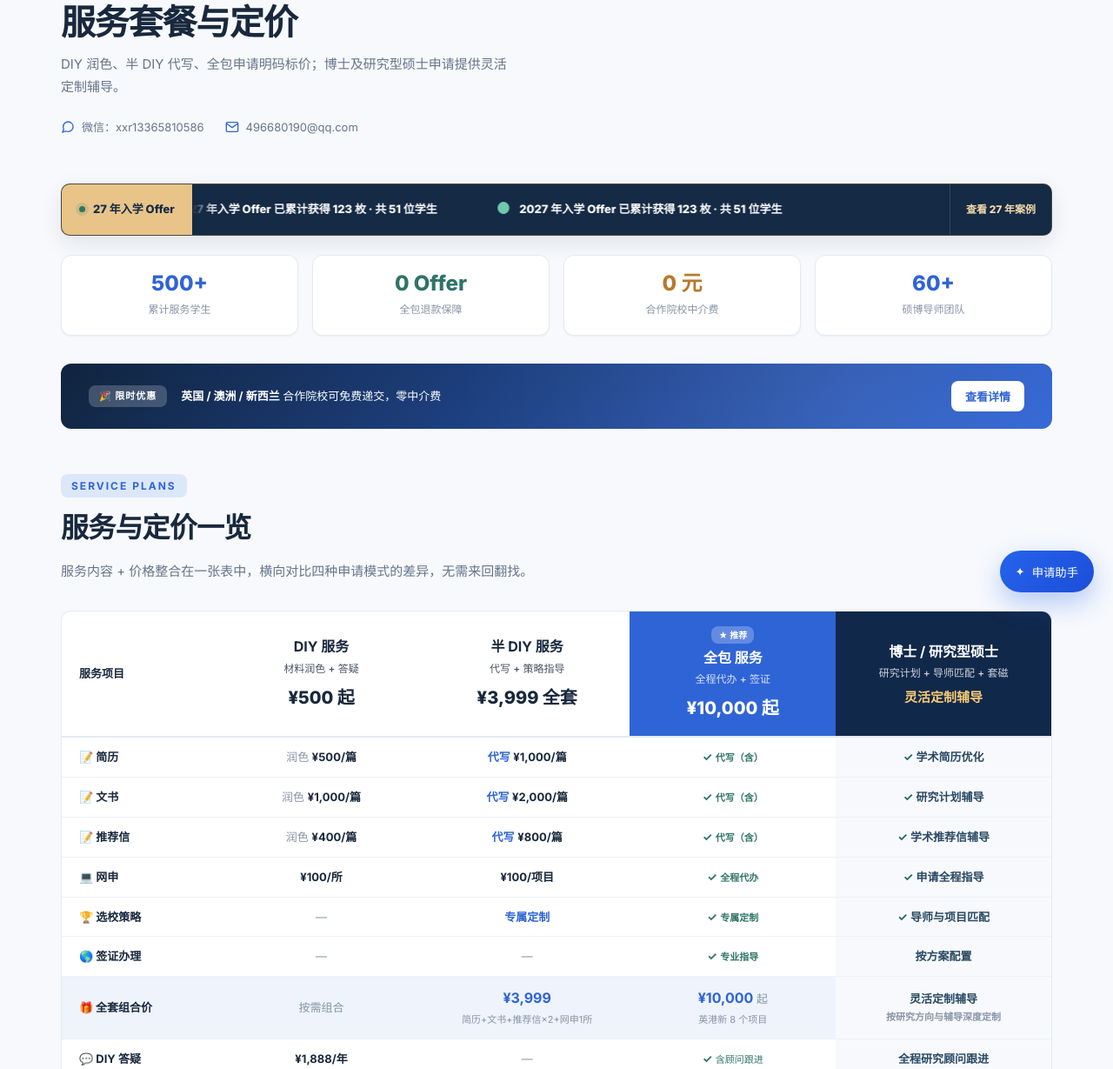
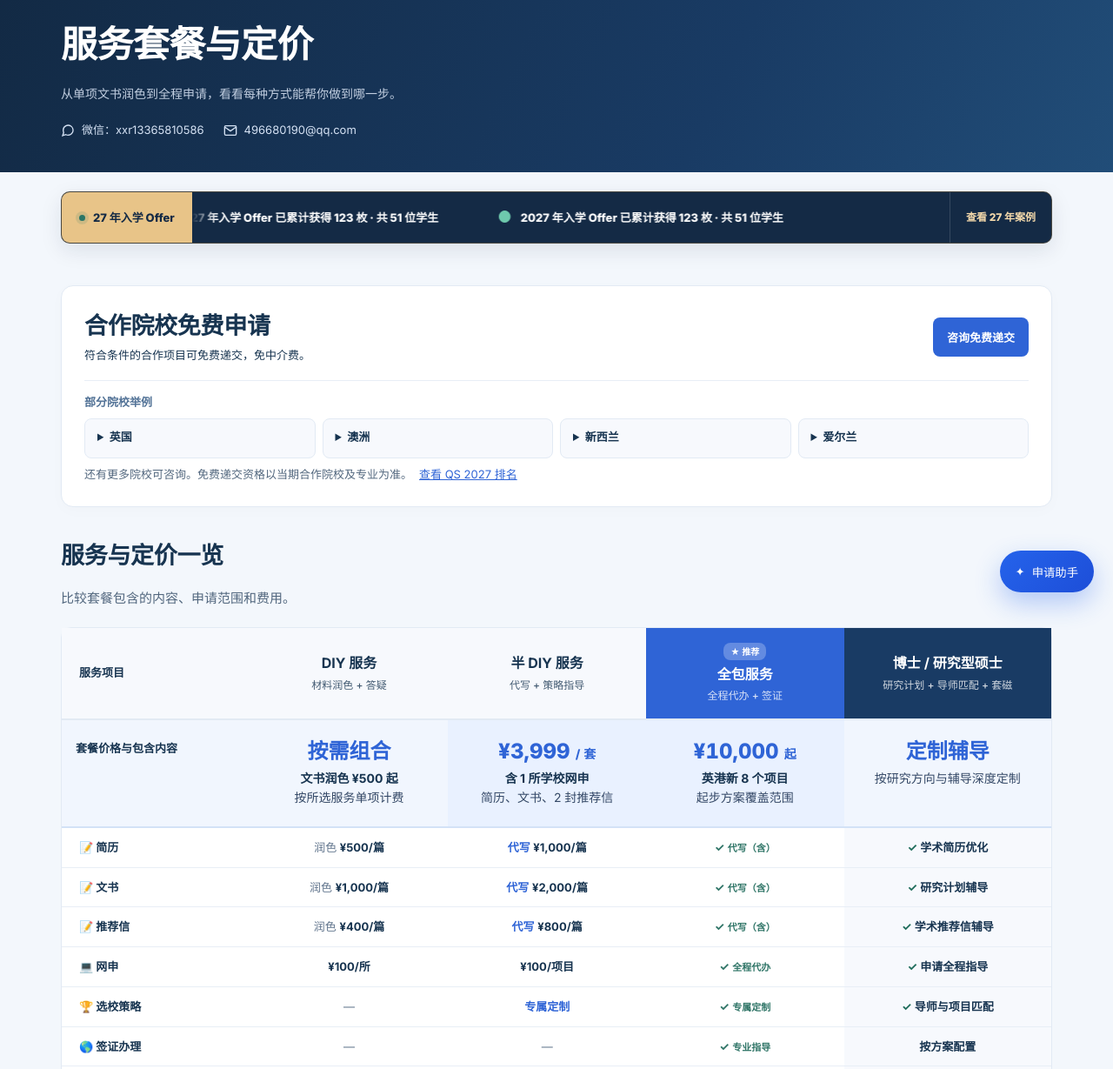
Before and after one commit to XieXinrui123/Study-Abroad-1, a plain HTML site: page package.html in a window 1280 px wide. Shown: the part 97-1326 px from the top of the page at 87% size. Drawn offline with Linux system fonts and the light colour scheme.

Commit message:
Redesign application packages in case library style

```diff
--- a/package.html
+++ b/package.html
@@ -6,6 +6,9 @@
 <meta name="description" content="DreamBridge留学与职业增值服务套餐。DIY润色500起，半DIY全套3999，全包申请10000起，博士及研究型硕士申请提供灵活定制辅导。">
 <title>留学申请服务与套餐｜DreamBridge</title>
 <style>
+
+
+
 @import url('https://fonts.googleapis.com/css2?family=Inter:wght@400;500;600;700;800&display=swap');
 
 :root {
@@ -120,7 +123,8 @@ ul { list-style: none; }
 .promo-left { display: flex; align-items: center; gap: var(--space-4); }
 .promo-tag { background: rgba(255,255,255,0.2); padding: var(--space-1) var(--space-3); border-radius: var(--radius-sm); font-size: 11px; font-weight: 700; letter-spacing: 1px; }
 .promo-text { font-size: var(--text-sm); font-weight: 500; }
-.promo-text strong { font-weight: 700; }
+#free-promo-title { color: inherit; font-size: clamp(20px, 3vw, 28px); margin: 0 0 4px; }
+#free { scroll-margin-top: 90px; }
 .promo-btn { background: #fff; color: var(--color-primary); font-size: var(--text-sm); font-weight: 700; padding: var(--space-2) var(--space-4); border-radius: var(--radius-sm); transition: all 0.2s; flex-shrink: 0; }
 .promo-btn:hover { background: var(--color-accent-light); }
 
@@ -133,7 +137,7 @@ ul { list-style: none; }
 
 /* ===== Compare Table (THE CORE) ===== */
 .compare-wrap { overflow-x: auto; margin-bottom: var(--space-8); }
-.compare-table { width: 100%; min-width: 940px; border-collapse: separate; border-spacing: 0; background: var(--color-surface); border-radius: var(--radius-lg); overflow: hidden; box-shadow: var(--shadow-md); border: 1px solid var(--color-border); }
+.compare-table { width: 100%; min-width: 940px; border-collapse: separate; border-spacing: 0; background: var(--color-surface); border-radius: var(--radius-lg); box-shadow: var(--shadow-md); border: 1px solid var(--color-border); }
 .compare-table th { padding: var(--space-4) var(--space-5); text-align: center; font-size: var(--text-sm); font-weight: 700; border-bottom: 2px solid var(--color-border); }
 .compare-table th:first-child { text-align: left; width: 200px; }
 .compare-table th.featured { background: var(--color-primary); color: #fff; position: relative; }
@@ -451,8 +455,157 @@ ul { list-style: none; }
   .package-page .ielts-section { padding: 18px 0 44px; }
   .package-page .cta { padding: 48px 0; }
 }
+
+.compare-table .package-summary > * { padding: 22px 16px; background: #edf4ff; border-bottom: 2px solid #b8cdef; vertical-align: top; }
+.compare-table .package-summary td { color: #344866; font-size: 14px; line-height: 1.55; }
+.package-summary span, .summary-price { display: block; }
+.summary-price { margin-bottom: 6px; color: #173e80; font-size: 24px; line-height: 1.2; }
+.summary-price small { font-size: 14px; }
+.summary-scope { color: #182e52; font-weight: 700; }
+@media (max-width: 760px) {
+  .compare-table tr > :first-child:not([colspan]) { position: sticky; left: 0; z-index: 1; background: var(--color-surface, #fff); box-shadow: 1px 0 0 var(--color-border); }
+  .compare-table .package-summary > th:first-child { background: #eef4fc; }
+}
+
+
+
+#free .promo { padding: clamp(18px, 3vw, 30px); background: #eff5fb; border: 1px solid #d7e4f1; color: #193754; }
+#free .promo::before { display: none; }
+#free .promo-inner { padding: 0; gap: 14px; }
+#free .promo-btn { background: #173e70; color: #fff; }
+#free .promo-btn:hover { background: #245184; }
+.free-directory { position: relative; display: grid; grid-template-columns: repeat(4, minmax(0, 1fr)); align-items: start; gap: 8px; margin-top: 18px; }
+.free-directory h3, .free-directory p { grid-column: 1 / -1; margin: 0; font-size: 13px; color: #405975; }
+.free-directory details { background: #fff; border: 1px solid #d7e4f1; border-radius: 9px; }
+.free-directory details[open] { grid-column: 1 / -1; }
+.free-directory summary { padding: 10px 14px; cursor: pointer; font-weight: 700; }
+.free-directory ul { display: grid; grid-template-columns: repeat(auto-fit, minmax(min(100%, 185px), 1fr)); gap: 6px 16px; padding: 0 18px 14px 34px; margin: 0; font-size: 14px; }
+.free-directory a { margin-inline-start: 8px; color: #234e86; text-decoration: underline; }
+@media (max-width: 600px) {
+  .free-directory { grid-template-columns: repeat(2, minmax(0, 1fr)); }
+}
+
+.table-swipe-note { display: none; }
+@media (max-width: 960px) {
+  .table-swipe-note { display: block; margin: 0 0 8px; color: #49617c; font-size: 13px; }
+}
+@media (max-width: 760px) {
+  #plans .compare-wrap { margin-inline: 0; padding-inline: 0; }
+  #plans .compare-table tr > :first-child:not([colspan]) { width: 108px !important; max-width: 108px; padding-inline: 10px; }
+}
 </style>
 <link rel="stylesheet" href="site-shell.css?v=20260915-1">
+<style>
+/* Match the blue-and-white theme loaded by cases.html in cases-ui.css. */
+.package-page {
+  --font-sans: Inter, system-ui, -apple-system, 'Segoe UI', sans-serif;
+  --color-bg: #f3f7fc;
+  --color-surface: #fff;
+  --color-surface-elevated: #fff;
+  --color-text: #173450;
+  --color-text-secondary: #52677e;
+  --color-text-tertiary: #61758d;
+  --color-primary: #2f64d6;
+  --color-primary-dark: #2454bb;
+  --color-primary-light: #f1f6fe;
+  --color-accent: #2f64d6;
+  --color-accent-dark: #2454bb;
+  --color-border: #e2eaf4;
+  --color-border-light: #e8eef6;
+  --package-hero: linear-gradient(115deg, #122943 0%, #193b64 65%, #214d78 100%);
+  --package-card-shadow: 0 4px 18px #142a4505;
+  font-family: var(--font-sans);
+  color: var(--color-text);
+  background: var(--color-bg);
+}
+.package-page .page-title {
+  padding: 120px 0 38px;
+  background: var(--package-hero);
+  color: #fff;
+}
+.package-page .page-title h1 {
+  color: inherit;
+  font-family: var(--font-sans);
+  font-size: clamp(30px, 3.3vw, 42px);
+  font-weight: 750;
+  line-height: 1.35;
+  letter-spacing: -.6px;
+  margin-bottom: 15px;
+}
+.package-page .page-title p { color: #c1cee0; font-size: 14px; line-height: 1.9; }
+.package-page .page-title .meta { gap: 10px 22px; margin-top: 18px; }
+.package-page .page-title .meta-item,
+.package-page .page-title .meta-item svg { color: #d5e2f4; }
+.package-page :is(.section-title, .cta h2, #free-promo-title) {
+  font-family: var(--font-sans);
+  font-size: clamp(21px, 2.4vw, 27px);
+  font-weight: 750;
+  line-height: 1.45;
+  letter-spacing: -.3px;
+}
+.package-page #free { margin-top: 26px; }
+#free .promo {
+  padding: 26px;
+  background: var(--color-surface);
+  border-color: var(--color-border);
+  color: var(--color-text);
+  border-radius: 14px;
+  box-shadow: var(--package-card-shadow);
+}
+#free .promo-btn {
+  background: var(--color-primary);
+  border-radius: 8px;
+  min-height: 45px;
+  font-size: 13px;
+  font-weight: 650;
+}
+.package-page #free .promo-btn:hover { background: var(--color-primary-dark); }
+.free-directory { padding-top: 14px; border-top: 1px solid var(--color-border-light); }
+.free-directory h3 { font-weight: 650; color: #537397; }
+.free-directory details { background: #f7f9fd; border-color: var(--color-border); border-radius: 8px; }
+.free-directory summary { min-height: 44px; font-size: 13px; }
+.free-directory details:hover, .free-directory details[open] { border-color: #b1c9ee; }
+.free-directory :is(ul, p) { color: var(--color-text-secondary); }
+.free-directory a,
+.package-page .free-directory details[open] summary,
+.package-page .table-swipe-note { color: var(--color-primary); }
+.package-page #plans { padding: 36px 0 28px; }
+#plans .section-header { margin-bottom: 20px; }
+#plans .compare-table { border-radius: 12px; box-shadow: var(--package-card-shadow); }
+#plans .compare-table thead th:not(.featured):not(.research) { background: #f7f9fd; }
+#plans .compare-table thead .research { background: #193b64; }
+#plans .package-summary > * { background: #f1f6fe; border-bottom-color: #d3e2f7; }
+#plans .package-summary td:nth-child(3), #plans .package-summary td:nth-child(4) { background: #e9f1ff; }
+#plans .summary-price {
+  color: var(--color-primary);
+  font-family: var(--font-sans);
+  font-weight: 750;
+  font-variant-numeric: tabular-nums;
+}
+#plans .summary-scope { color: var(--color-text); }
+.package-page .compare-table .research-cell { color: var(--color-text); background: #f7f9fd; }
+.package-page .compare-table .gift-heading td,
+.package-page .compare-table .gift-row .gift-cell { background: #e9f1ff; color: var(--color-text); border-color: var(--color-border); }
+.package-page .compare-table .gift-row td { background: #f7f9fd; }
+.package-page .compare-table .gift-row:hover td { background: var(--color-primary-light); }
+.package-page :is(.stat-card, .credential-card, .ielts-card, .ielts-trial, .faq-item) {
+  background: var(--color-surface);
+  border-color: var(--color-border);
+  border-radius: 12px;
+  box-shadow: var(--package-card-shadow);
+}
+.package-page .stat-value { color: var(--color-primary); font-weight: 750; }
+.package-page :is(.credential-section, .ielts-section) { background: var(--color-bg); }
+.package-page :is(.ielts-hero, .cta) { background: var(--package-hero); }
+.package-page .ielts-card { --ielts-tone: var(--color-primary); --ielts-soft: var(--color-primary-light); }
+.package-page :is(a, button, summary, .compare-wrap):focus-visible { outline: 2px solid #6399fb; outline-offset: 3px; }
+@media (max-width: 768px) {
+  .package-page .page-title { padding: 96px 0 26px; }
+  .package-page .page-title h1 { font-size: 31px; }
+  #free .promo { padding: 18px; }
+  .package-page #plans { padding-top: 26px; }
+}
+</style>
 </head>
 <body class="package-page">
 
@@ -476,7 +629,7 @@ ul { list-style: none; }
 <section class="page-title">
   <div class="container">
     <h1>服务套餐与定价</h1>
-    <p>DIY 润色、半 DIY 代写、全包申请明码标价；博士及研究型硕士申请提供灵活定制辅导。</p>
+    <p>从单项文书润色到全程申请，看看每种方式能帮你做到哪一步。</p>
     <div class="meta">
       <div class="meta-item"><svg viewBox="0 0 24 24" fill="none" stroke="currentColor" stroke-width="2"><path d="M21 11.5a8.38 8.38 0 0 1-.9 3.8 8.5 8.5 0 0 1-7.6 4.7 8.38 8.38 0 0 1-3.8-.9L3 21l1.9-5.7a8.38 8.38 0 0 1-.9-3.8 8.5 8.5 0 0 1 4.7-7.6 8.38 8.38 0 0 1 3.8-.9h.5a8.48 8.48 0 0 1 8 8v.5z"/></svg>微信：xxr13365810586</div>
       <div class="meta-item"><svg viewBox="0 0 24 24" fill="none" stroke="currentColor" stroke-width="2"><path d="M4 4h16c1.1 0 2 .9 2 2v12c0 1.1-.9 2-2 2H4c-1.1 0-2-.9-2-2V6c0-1.1.9-2 2-2z"/><polyline points="22,6 12,13 2,6"/></svg>496680190@qq.com</div>
@@ -484,39 +637,37 @@ ul { list-style: none; }
   </div>
 </section>
 
-<!-- 2. Key Stats -->
-<div class="container">
-  <div class="stats-bar fade-in">
-    <div class="stat-card"><div class="stat-value">500+</div><div class="stat-label">累计服务学生</div></div>
-    <div class="stat-card"><div class="stat-value green">0 Offer</div><div class="stat-label">全包退款保障</div></div>
-    <div class="stat-card"><div class="stat-value accent">0 元</div><div class="stat-label">合作院校中介费</div></div>
-    <div class="stat-card"><div class="stat-value">60+</div><div class="stat-label">硕博导师团队</div></div>
-  </div>
-</div>
 
-<!-- 3. Free Application Promo -->
-<div class="container">
-  <div class="promo fade-in">
+<section class="container" id="free" aria-labelledby="free-promo-title">
+  <div class="promo">
     <div class="promo-inner">
-      <div class="promo-left">
-        <span class="promo-tag">&#127881; 限时优惠</span>
-        <p class="promo-text"><strong>英国 / 澳洲 / 新西兰</strong> 合作院校可免费递交，零中介费</p>
+      <div>
+        <h2 id="free-promo-title">合作院校免费申请</h2>
+        <p class="promo-text">符合条件的合作项目可免费递交，免中介费。</p>
       </div>
-      <button class="promo-btn" onclick="document.getElementById('free').scrollIntoView({behavior:'smooth'})">查看详情</button>
+      <button type="button" class="promo-btn" onclick="openQr()">咨询免费递交</button>
+    </div>
+    <div class="free-directory">
+      <h3>部分院校举例</h3>
+      <details name="free-country"><summary>英国</summary><ul><li>爱丁堡大学</li><li>伦敦国王学院</li><li>曼彻斯特大学</li><li>布里斯托大学</li><li>华威大学</li><li>伯明翰大学</li><li>利兹大学</li><li>格拉斯哥大学</li><li>谢菲尔德大学</li><li>杜伦大学</li><li>诺丁汉大学</li><li>伦敦玛丽女王大学</li><li>南安普顿大学</li><li>圣安德鲁斯大学</li><li>巴斯大学</li><li>埃克塞特大学</li><li>利物浦大学</li><li>纽卡斯尔大学</li><li>约克大学</li><li>兰卡斯特大学</li><li>贝尔法斯特女王大学</li><li>卡迪夫大学</li><li>雷丁大学</li></ul></details>
+      <details name="free-country"><summary>澳洲</summary><ul><li>墨尔本大学</li><li>新南威尔士大学</li><li>悉尼大学</li><li>澳大利亚国立大学</li><li>莫纳什大学</li><li>昆士兰大学</li><li>西澳大学</li><li>阿德莱德大学（Adelaide University）</li><li>悉尼科技大学（UTS）</li></ul></details>
+      <details name="free-country"><summary>新西兰</summary><ul><li>奥克兰大学</li><li>奥塔哥大学</li><li>惠灵顿维多利亚大学</li><li>坎特伯雷大学</li><li>怀卡托大学</li><li>梅西大学</li><li>林肯大学</li><li>奥克兰理工大学</li></ul></details>
+      <details name="free-country"><summary>爱尔兰</summary><ul><li>都柏林圣三一学院</li><li>都柏林大学（UCD）</li><li>科克大学</li><li>戈尔韦大学</li><li>都柏林城市大学</li><li>利默里克大学</li><li>梅努斯大学</li></ul></details>
+      <p>还有更多院校可咨询。免费递交资格以当期合作院校及专业为准。<a href="https://www.topuniversities.com/world-university-rankings">查看 QS 2027 排名</a></p>
     </div>
   </div>
-</div>
+</section>
 
 <!-- 4. Unified Service & Pricing Table -->
 <section class="section" id="plans">
   <div class="container">
     <div class="section-header fade-in">
-      <div class="section-kicker">Service Plans</div>
       <h2 class="section-title">服务与定价一览</h2>
-      <p class="section-desc">服务内容 + 价格整合在一张表中，横向对比四种申请模式的差异，无需来回翻找。</p>
+      <p class="section-desc">比较套餐包含的内容、申请范围和费用。</p>
     </div>
 
-    <div class="compare-wrap fade-in">
+    <p class="table-swipe-note">左右滑动查看全部方案</p>
+    <div class="compare-wrap fade-in" tabindex="0" role="region" aria-label="申请套餐对比">
       <table class="compare-table">
         <thead>
           <tr>
@@ -524,27 +675,30 @@ ul { list-style: none; }
             <th style="width:210px;">
               <div class="plan-title">DIY 服务</div>
               <div class="plan-sub">材料润色 + 答疑</div>
-              <div class="plan-price">&yen;500 起</div>
             </th>
             <th style="width:210px;">
               <div class="plan-title">半 DIY 服务</div>
               <div class="plan-sub">代写 + 策略指导</div>
-              <div class="plan-price">&yen;3,999 全套</div>
             </th>
             <th class="featured" style="width:210px;">
               <div class="badge">&#9733; 推荐</div>
-              <div class="plan-title">全包 服务</div>
+              <div class="plan-title">全包服务</div>
               <div class="plan-sub">全程代办 + 签证</div>
-              <div class="plan-price">&yen;10,000 起</div>
             </th>
-            <th class="research" style="width:220px;">
+            <th id="research-plan" class="research" style="width:220px;">
               <div class="plan-title">博士 / 研究型硕士</div>
               <div class="plan-sub">研究计划 + 导师匹配 + 套磁</div>
-              <div class="plan-price">灵活定制辅导</div>
             </th>
           </tr>
         </thead>
         <tbody>
+          <tr class="package-summary">
+            <th scope="row">套餐价格与包含内容</th>
+            <td><strong class="summary-price">按需组合</strong><span class="summary-scope">文书润色 ¥500 起</span><span>按所选服务单项计费</span></td>
+            <td><strong class="summary-price">¥3,999 <small>/ 套</small></strong><span class="summary-scope">含 1 所学校网申</span><span>简历、文书、2 封推荐信</span></td>
+            <td><strong class="summary-price">¥10,000 <small>起</small></strong><span class="summary-scope">英港新 8 个项目</span><span>起步方案覆盖范围</span></td>
+            <td><strong class="summary-price">定制辅导</strong><span>按研究方向与辅导深度定制</span></td>
+          </tr>
           <!-- 材料撰写 -->
           <tr><td style="font-weight:700;color:var(--color-text);">&#128221; 简历</td><td><span style="color:var(--color-text-tertiary);">润色</span> <span class="price-cell">&yen;500/篇</span></td><td><span style="color:var(--color-primary);font-weight:600;">代写</span> <span class="price-cell">&yen;1,000/篇</span></td><td><span class="check">&#10003;</span> <span style="font-size:11px;color:var(--color-success);font-weight:600;">代写（含）</span></td><td class="research-cell"><span class="research-check">&#10003;</span> 学术简历优化</td></tr>
           <tr><td style="font-weight:700;color:var(--color-text);">&#128221; 文书</td><td><span style="color:var(--color-text-tertiary);">润色</span> <span class="price-cell">&yen;1,000/篇</span></td><td><span style="color:var(--color-primary);font-weight:600;">代写</span> <span class="price-cell">&yen;2,000/篇</span></td><td><span class="check">&#10003;</span> <span style="font-size:11px;color:var(--color-success);font-weight:600;">代写（含）</span></td><td class="research-cell"><span class="research-check">&#10003;</span> 研究计划辅导</td></tr>
@@ -554,15 +708,6 @@ ul { list-style: none; }
           <tr><td style="font-weight:700;color:var(--color-text);">&#128187; 网申</td><td class="price-cell">&yen;100/所</td><td class="price-cell">&yen;100/项目</td><td><span class="check">&#10003;</span> <span style="font-size:11px;color:var(--color-success);font-weight:600;">全程代办</span></td><td class="research-cell"><span class="research-check">&#10003;</span> 申请全程指导</td></tr>
           <tr><td style="font-weight:700;color:var(--color-text);">&#127942; 选校策略</td><td class="cross">&mdash;</td><td class="half">专属定制</td><td><span class="check">&#10003;</span> <span style="font-size:11px;color:var(--color-success);font-weight:600;">专属定制</span></td><td class="research-cell"><span class="research-check">&#10003;</span> 导师与项目匹配</td></tr>
           <tr><td style="font-weight:700;color:var(--color-text);">&#127758; 签证办理</td><td class="cross">&mdash;</td><td class="cross">&mdash;</td><td><span class="check">&#10003;</span> <span style="font-size:11px;color:var(--color-success);font-weight:600;">专业指导</span></td><td class="research-cell">按方案配置</td></tr>
-
-          <!-- 套餐组合价 -->
-          <tr style="background:var(--color-primary-light);">
-            <td style="font-weight:800;">&#127873; 全套组合价</td>
-            <td class="cross" style="font-size:13px;">按需组合</td>
-            <td><span style="font-weight:700;color:var(--color-primary);font-size:var(--text-lg);">&yen;3,999</span><br><span style="font-size:11px;color:var(--color-text-tertiary);">简历+文书+推荐信&times;2+网申1所</span></td>
-            <td><span style="font-weight:700;color:var(--color-primary);font-size:var(--text-lg);">&yen;10,000</span> <span style="font-size:var(--text-sm);color:var(--color-text-tertiary);">起</span><br><span style="font-size:11px;color:var(--color-text-tertiary);">英港新 8 个项目</span></td>
-            <td class="research-cell"><strong>灵活定制辅导</strong><br><span style="font-size:11px;color:var(--color-text-tertiary);">按研究方向与辅导深度定制</span></td>
-          </tr>
 
           <!-- 增值服务 -->
           <tr><td style="font-weight:700;color:var(--color-text);">&#128172; DIY 答疑</td><td class="price-cell">&yen;1,888/年</td><td class="cross">&mdash;</td><td><span class="check">&#10003;</span> <span style="font-size:11px;color:var(--color-success);">含顾问跟进</span></td><td class="research-cell">全程研究顾问跟进</td></tr>
@@ -609,9 +754,20 @@ ul { list-style: none; }
         </tbody>
       </table>
     </div>
-
   </div>
 </section>
+
+<!-- 2. Key Stats -->
+<div class="container">
+  <div class="stats-bar fade-in">
+    <div class="stat-card"><div class="stat-value">500+</div><div class="stat-label">累计服务学生</div></div>
+    <div class="stat-card"><div class="stat-value green">全包</div><div class="stat-label">无录取退款保障</div></div>
+    <div class="stat-card"><div class="stat-value accent">0 元</div><div class="stat-label">合作院校中介费</div></div>
+    <div class="stat-card"><div class="stat-value">60+</div><div class="stat-label">硕博导师团队</div></div>
+  </div>
+</div>
+
+
 
 <!-- 5. Credential Review -->
 <section class="credential-section" id="credential-review">
@@ -748,51 +904,6 @@ ul { list-style: none; }
   </div>
 </section>
 
-
-<!-- 6. Free Application Detail -->
-<section class="section" id="free">
-  <div class="container">
-    <div class="free-section fade-in">
-      <div class="free-grid">
-        <div class="free-content">
-          <div class="section-kicker">Free Application</div>
-          <h2>合作院校免费递交</h2>
-          <p>与英国、澳洲、新西兰多所院校建立官方合作。通过我们递交申请，零中介费，专业顾问全程跟进。</p>
-          <div class="free-flags">
-            <div class="free-flag"><span>&#127468;&#127463;</span> 英国</div>
-            <div class="free-flag"><span>&#127462;&#127482;</span> 澳洲</div>
-            <div class="free-flag"><span>&#127475;&#127487;</span> 新西兰</div>
-          </div>
-          <div class="free-list">
-            <div class="free-item"><svg viewBox="0 0 24 24" fill="none" stroke="currentColor" stroke-width="2.5"><polyline points="20 6 9 17 4 12"/></svg>零申请费用，无任何隐藏收费</div>
-            <div class="free-item"><svg viewBox="0 0 24 24" fill="none" stroke="currentColor" stroke-width="2.5"><polyline points="20 6 9 17 4 12"/></svg>覆盖 QS 前 200 合作院校</div>
-            <div class="free-item"><svg viewBox="0 0 24 24" fill="none" stroke="currentColor" stroke-width="2.5"><polyline points="20 6 9 17 4 12"/></svg>DIY / 半 DIY / 全包客户均享受</div>
-          </div>
-        </div>
-        <div class="free-visual">
-          <div class="free-card">
-            <div class="flag">&#127468;&#127463;</div>
-            <h4>英国</h4>
-            <p>曼大、利兹、格拉斯哥、南安普顿等 30+ 院校</p>
-            <span class="free-badge">FREE</span>
-          </div>
-          <div class="free-card">
-            <div class="flag">&#127462;&#127482;</div>
-            <h4>澳洲</h4>
-            <p>悉尼、新南威尔士、莫纳什、昆士兰等八大</p>
-            <span class="free-badge">FREE</span>
-          </div>
-          <div class="free-card">
-            <div class="flag">&#127475;&#127487;</div>
-            <h4>新西兰</h4>
-            <p>奥克兰、坎特伯雷、梅西等全部公立大学</p>
-            <span class="free-badge">FREE</span>
-          </div>
-        </div>
-      </div>
-    </div>
-  </div>
-</section>
 
 <!-- 7. Process Timeline -->
 <section class="section" style="background:var(--color-primary-light);">
@@ -951,8 +1062,8 @@ ul { list-style: none; }
 
 <script>
 const faqData = [
-  ["免费递交的合作院校有哪些？", "英国包括曼大、利兹、格拉斯哥、南安普顿等30余所；澳洲包括悉尼、新南威尔士、莫纳什、昆士兰等八大名校；新西兰包括奥克兰、坎特伯雷、梅西等全部公立大学。具体名单请咨询微信获取。"],
-  ["免费递交有什么限制吗？", "没有任何限制。无论你是 DIY、半 DIY 还是全包客户，通过 DreamBridge 递交合作院校申请均完全免费。无需任何中介费。"],
+  ["免费递交的合作院校有哪些？", "页面顶部可按国家展开查看选校清单。请联系顾问确认目标院校及专业是否在当期免费递交范围内。"],
+  ["免费递交有什么限制吗？", "DIY、半 DIY 和全包客户均可咨询免费递交服务。适用范围以当期合作院校及专业为准。"],
   ["如何选择服务模式？", "时间充足、英语能力强、有自主申请经验选 DIY；希望节省材料准备时间但想参与申请过程选半 DIY；想把时间留给 GPA、实习、科研建议选全包。不确定可以微信咨询。"],
   ["全包服务的退款政策是什么？", "如果全包服务最终没有收到任何录取通知，将按双方签订的服务协议约定退还服务费；具体适用条件以签约条款为准。"],
   ["文书可以修改几次？", "全包和半 DIY 服务中文书支持无限次修改，直至你完全满意为止。我们认为文书是申请的核心，不会因为修改次数额外收费。"],
```
